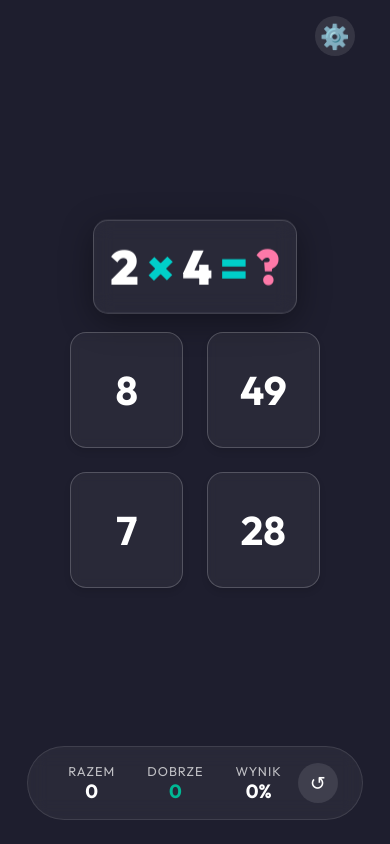
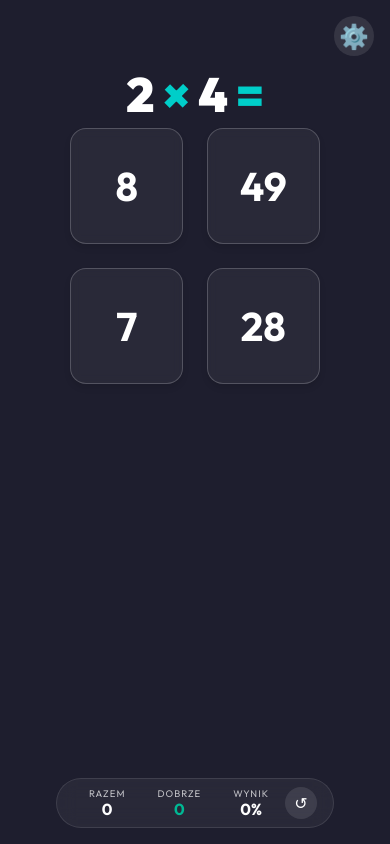
Before and after one commit to VitaliyOliynyk/mnozenie-app, an Angular app: page / in a window 390 px wide. Built offline with nearby package versions, Linux system fonts and the light colour scheme.

Commit message:
Zmiana rozmiaru elementów

```diff
--- a/src/app/ui/components/answer-input/answer-input.component.scss
+++ b/src/app/ui/components/answer-input/answer-input.component.scss
@@ -1,3 +1,9 @@
+:host {
+    @media (max-width: 600px) {
+        display: contents;
+    }
+}
+
 .input-container {
     display: flex;
     flex-direction: column;
@@ -6,7 +12,7 @@
     width: 100%;
 
     @media (max-width: 600px) {
-        gap: 0.5rem;
+        display: contents;
     }
 }
 
@@ -27,9 +33,20 @@
 
     @media (max-width: 600px) {
         font-size: 3rem;
-        padding: 0.5rem 1.5rem;
-        min-height: 80px;
-        min-width: 120px;
+        padding: 0;
+        min-height: auto;
+        min-width: auto;
+        border: none;
+        background: transparent;
+        width: auto;
+    }
+}
+
+.keyboard-wrapper {
+    @media (max-width: 600px) {
+        width: 100%;
+        order: 10;
+        margin-top: 0.25rem;
     }
 }
 
@@ -38,19 +55,21 @@
     color: white;
     padding: 1rem 2rem;
     font-size: 1.5rem;
-    font-size: 1.5rem;
     border-radius: 50px;
-
-    @media (max-width: 600px) {
-        padding: 0.8rem 1.5rem;
-        font-size: 1.2rem;
-    }
-
     width: 100%;
     max-width: 300px;
     font-weight: 700;
     box-shadow: 0 4px 15px rgba(108, 92, 231, 0.4);
     transition: all 0.2s ease;
+
+    @media (max-width: 600px) {
+        padding: 0.6rem 1rem;
+        font-size: 1rem;
+        width: 100%;
+        order: 20;
+        margin-top: 0.5rem;
+        border-radius: 50px; // Ensure radius persists
+    }
 
     &:disabled {
         opacity: 0.5;
--- a/src/app/ui/components/keyboard/keyboard.component.scss
+++ b/src/app/ui/components/keyboard/keyboard.component.scss
@@ -7,8 +7,8 @@
     margin: 0 auto;
 
     @media (max-width: 600px) {
-        gap: 0.5rem;
-        max-width: 320px;
+        gap: 2px;
+        max-width: 200px;
     }
 }
 
@@ -28,7 +28,7 @@
     transition: all 0.1s ease;
 
     @media (max-width: 600px) {
-        font-size: 1.5rem;
+        font-size: 1rem;
     }
 
     &:active {
--- a/src/app/ui/components/stats/stats.component.scss
+++ b/src/app/ui/components/stats/stats.component.scss
@@ -11,6 +11,12 @@
     max-width: 500px;
     margin-top: auto; // Push to bottom if in flex container
     margin-bottom: 1rem;
+
+    @media (max-width: 600px) {
+        padding: 0.5rem 1rem;
+        margin-bottom: 0.5rem;
+        min-height: 50px;
+    }
 }
 
 .stat-item {
@@ -25,11 +31,19 @@
     opacity: 0.7;
     text-transform: uppercase;
     letter-spacing: 1px;
+
+    @media (max-width: 600px) {
+        font-size: 0.6rem;
+    }
 }
 
 .value {
     font-size: 1.2rem;
     font-weight: 700;
+
+    @media (max-width: 600px) {
+        font-size: 1rem;
+    }
 
     &.success {
         color: var(--app-success);
@@ -42,6 +56,13 @@
     border-radius: 50%;
     width: 40px;
     height: 40px;
+
+    @media (max-width: 600px) {
+        width: 32px;
+        height: 32px;
+        font-size: 1rem;
+    }
+
     display: flex;
     align-items: center;
     justify-content: center;
--- a/src/app/ui/components/task-display/task-display.component.scss
+++ b/src/app/ui/components/task-display/task-display.component.scss
@@ -1,3 +1,13 @@
+:host {
+    display: flex;
+    justify-content: center;
+    width: 100%;
+
+    @media (max-width: 600px) {
+        width: auto;
+    }
+}
+
 .task-card {
     display: flex;
     justify-content: center;
@@ -14,9 +24,15 @@
     max-width: 600px;
 
     @media (max-width: 600px) {
-        padding: 1rem;
-        margin-bottom: 1rem;
-        border-radius: 15px;
+        padding: 0;
+        margin-bottom: 0;
+        border-radius: 0;
+        background: transparent;
+        box-shadow: none;
+        border: none;
+        width: auto;
+        backdrop-filter: none;
+        animation: none;
     }
 }
 
@@ -41,6 +57,10 @@
 
 .question {
     color: var(--app-accent);
+
+    @media (max-width: 600px) {
+        display: none;
+    }
 }
 
 @keyframes float {
--- a/src/app/ui/containers/game/game.component.scss
+++ b/src/app/ui/containers/game/game.component.scss
@@ -46,6 +46,13 @@
     justify-content: center;
     width: 100%;
     position: relative;
+
+    @media (max-width: 600px) {
+        flex-direction: row;
+        flex-wrap: wrap;
+        align-content: flex-start;
+        gap: 0.25rem;
+    }
 }
 
 .feedback-overlay {
```
